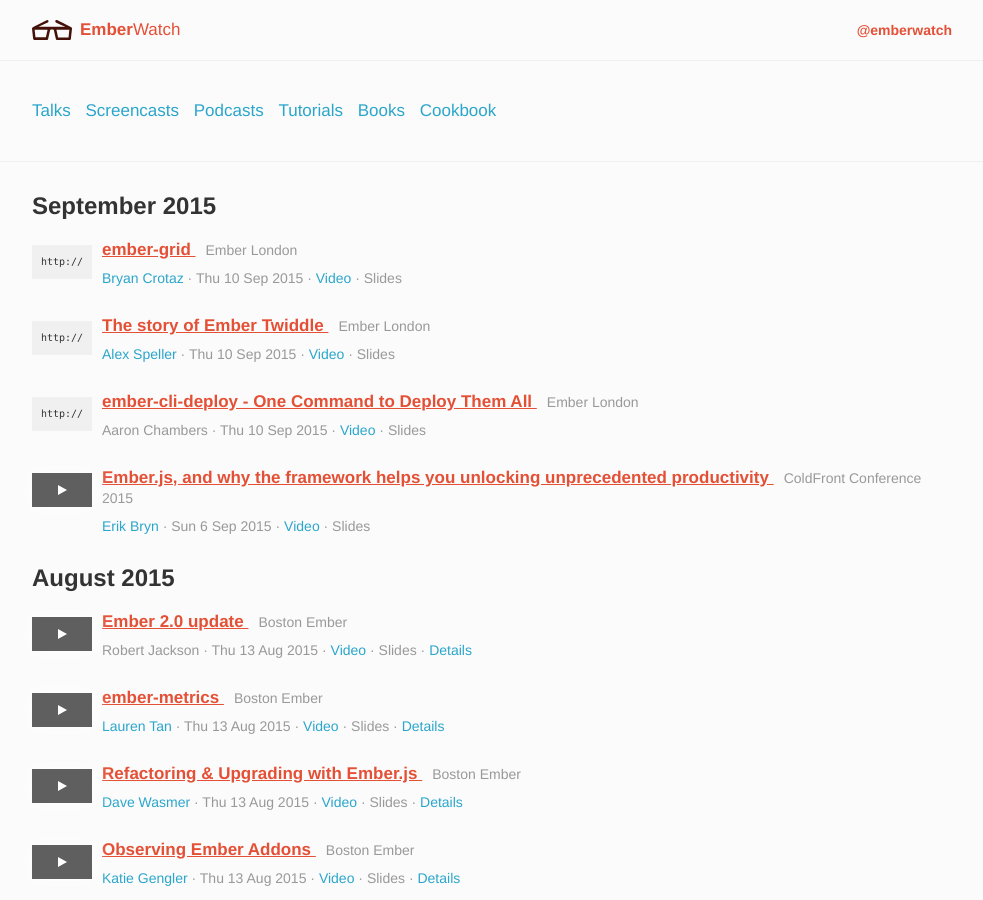
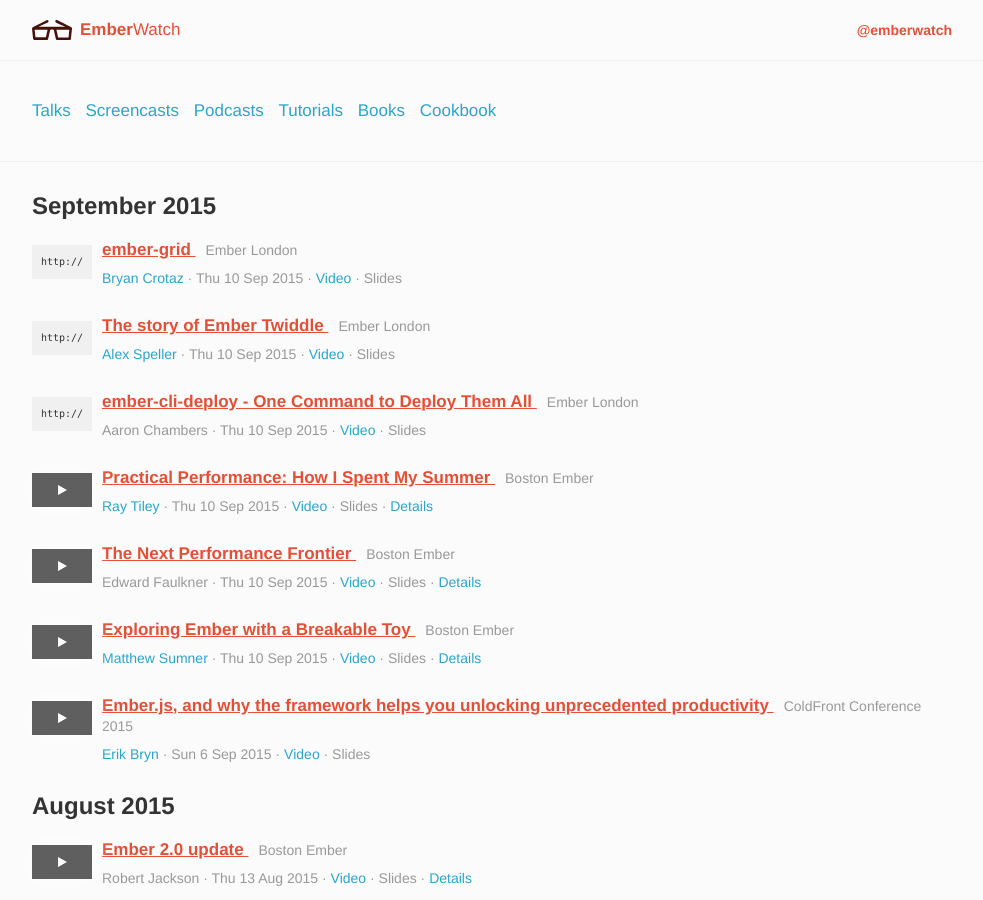
Before and after one commit to emberwatch/emberwatch, a Jekyll site: the page built from index.html, in a window 1280 px wide and 900 px high. Shown: the whole window, without its empty margins (148-1131 px from the left). Built offline with Jekyll 4.4.1, drawn with Linux system fonts in a browser that asks for light colours; Markdown is read by kramdown in place of the engine named in the settings; comment, search, counter and statistics services are not loaded; grey boxes are pictures that could not be loaded.

Commit message:
Boston September

```diff
--- a/_data/people.yml
+++ b/_data/people.yml
@@ -1114,3 +1114,8 @@
   github: davewasmer
   site: http://www.davewasmer.com/
   id: 262
+- name: Matthew Sumner
+  twitter: MatthewMSumner
+  github: MattMSumner
+  site: http://appallingfarrago.com/
+  id: 263
--- a/_data/talks.yml
+++ b/_data/talks.yml
@@ -1,4 +1,28 @@
 ---
+- title: 'Exploring Ember with a Breakable Toy'
+  date: '2015-09-10'
+  author_ids:
+  - 263
+  videos:
+  - https://www.youtube.com/watch?v=JoRTYJjbf-I&t=5146
+  url: http://www.meetup.com/Boston-Ember-js/events/223484847/
+  event_id: 9
+- title: 'The Next Performance Frontier'
+  date: '2015-09-10'
+  author_ids:
+  - 124
+  videos:
+  - https://www.youtube.com/watch?v=JoRTYJjbf-I&t=4165
+  url: http://www.meetup.com/Boston-Ember-js/events/223484847/
+  event_id: 9
+- title: 'Practical Performance: How I Spent My Summer'
+  date: '2015-09-10'
+  author_ids:
+  - 232
+  videos:
+  - https://www.youtube.com/watch?v=JoRTYJjbf-I&t=152
+  url: http://www.meetup.com/Boston-Ember-js/events/223484847/
+  event_id: 9
 - title: ember-cli-deploy - One Command to Deploy Them All
   date: '2015-09-10'
   author_ids:
```
